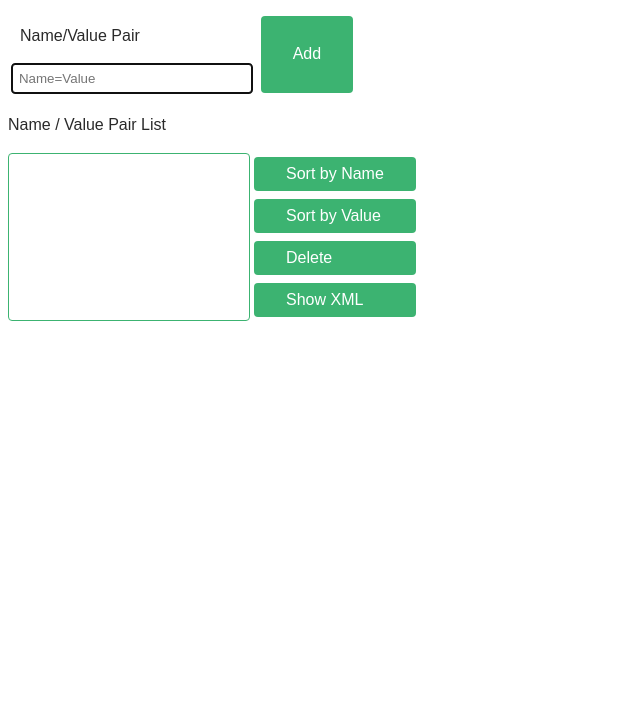
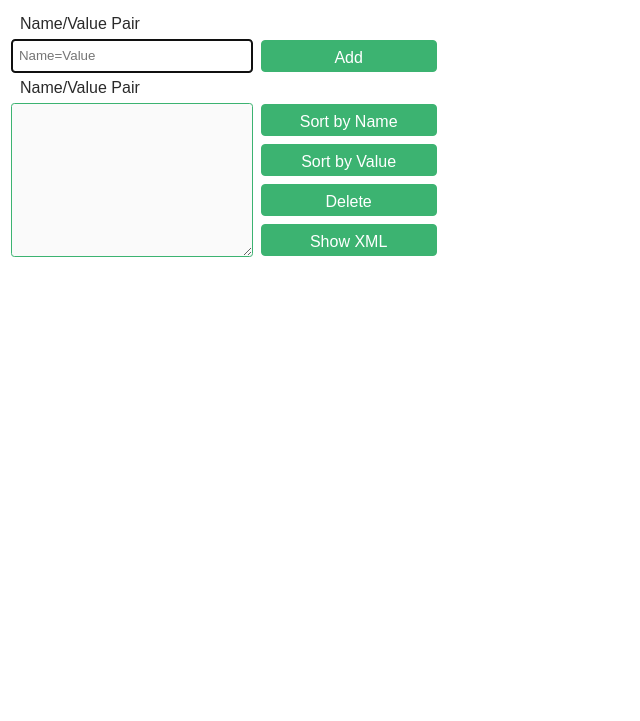
Before and after one commit to Andrew-Samoilov/test_Pepperi, a plain HTML site: page index.html in a window 1280 px wide. Shown: the part 79-800 px from the top of the page, without its empty margins (0-640 px from the left). Drawn offline with Linux system fonts and the light colour scheme.

Commit message:
Design - done!

```diff
--- a/css/style.css
+++ b/css/style.css
@@ -3,13 +3,16 @@ body {
   line-height: 1.5;
   color: #2a2a2a;
 }
+h1 {
+  margin-left: 1em;
+}
 
-input {
+input,
+textarea {
   padding: 0.5em;
   margin: 0.25em;
   min-width: 17em;
   font-family: inherit;
-
   border-radius: 0.25em;
   border: thin solid mediumseagreen;
 }
@@ -17,25 +20,19 @@ input {
 label {
   padding: 0.5em;
   margin: 0.25em;
-  display: flex;
-  flex-direction: column;
-}
-.add-form {
-  display: flex;
-  flex-wrap: wrap;
 }
 
 button {
-  display: inline-flex;
   padding: 0.5em 2em;
   margin: 0.25em;
-  border: none;
+  border: thin solid mediumseagreen;
   border-radius: 0.25em;
   background-color: mediumseagreen;
   color: #fff;
   font-size: inherit;
   cursor: pointer;
-  align-items: center;
+  height: 2em;
+  min-width: 11em;
 }
 
 button:hover,
@@ -43,18 +40,19 @@ button:focus {
   background-color: seagreen;
 }
 
-.pair-list {
-  border-radius: 0.25em;
-  /* background-color: mediumseagreen; */
-  min-width: 15em;
-  min-height: 5em;
-  border: thin solid mediumseagreen;
-}
 .button-wrapper {
   display: flex;
   flex-wrap: wrap;
   flex-direction: column;
 }
+.label-input-wrapper,
 .list-btn-wrapper {
   display: flex;
 }
+
+@media (max-width: 480px) {
+  .label-input-wrapper,
+  .list-btn-wrapper {
+    flex-direction: column;
+  }
+}
--- a/index.html
+++ b/index.html
@@ -13,18 +13,19 @@
     <h1>Test</h1>
     <section>
         <form class="add-form">
+            <label for="name-value">Name/Value Pair</label>
             <div class="label-input-wrapper">
-                <label for="nameValue">Name/Value Pair</label>
-                <input id="nameValue" type="text" name="nameValue" placeholder="Name=Value" autofocus />
+                <input id="nameValue" type="text" name="name-value" placeholder="Name=Value" autofocus />
+                <button type="submit" class="button">Add</button>
             </div>
-            <button type="submit">Add</button>
         </form>
     </section>
 
     <section>
-        <p class="list-label">Name / Value Pair List</p>
+        <form class="edit-form">
+            <label for="pair-list">Name/Value Pair</label>
             <div class="list-btn-wrapper">
-            <div class="pair-list"></div>
+                <textarea name="pair-list" rows="3" cols="20" disabled></textarea>
                 <div class="button-wrapper">
                     <button type="button" class="button">Sort by Name</button>
                     <button type="button" class="button">Sort by Value</button>
@@ -32,6 +33,7 @@
                     <button type="button" class="button">Show XML</button>
                 </div>
             </div>
+        </form>
     </section>
 </body>
 
```
Lines whose indentation alone changed are shown as unchanged.
